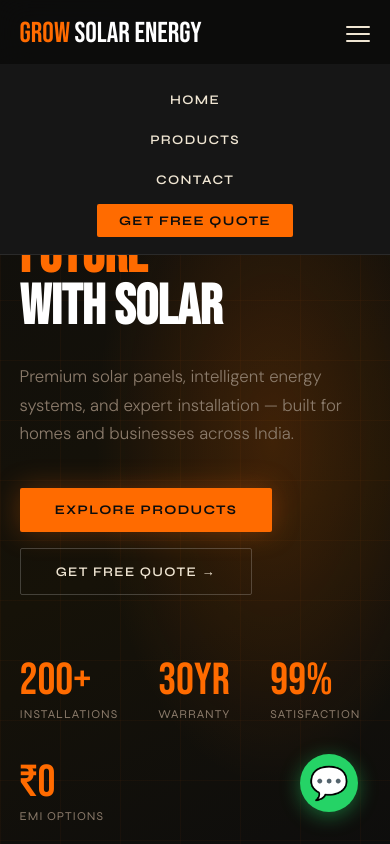
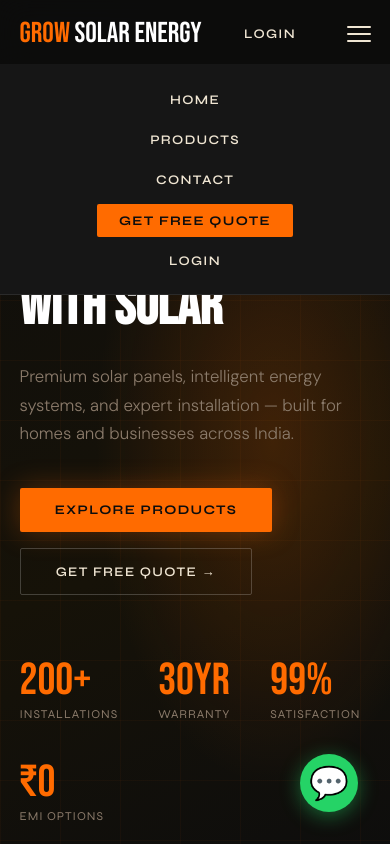
Before and after one commit to Aman-memon1805/Grow-Solar-, a website: page frontend/index.html in a window 390 px wide. Both pictures are taken after a click on the element 358 px from the left and 33 px from the top of the page. Shown: the top 844 px of the page. Drawn offline with Linux system fonts and the light colour scheme.

Commit message:
Updated login button on mobile menu

```diff
--- a/frontend/css/style.css
+++ b/frontend/css/style.css
@@ -377,3 +377,7 @@ footer p { font-size: 0.8rem; color: var(--muted); }
 #dev-credit a:hover {
   text-decoration: underline;
 }
+
+@media (max-width: 768px) {
+  #nav-user-menu { display: none; }
+}
--- a/frontend/index.html
+++ b/frontend/index.html
@@ -32,6 +32,7 @@
     <li><a onclick="navigate('products')">Products</a></li>
     <li><a onclick="navigate('contact')">Contact</a></li>
     <li><a class="nav-cta" onclick="navigate('contact')">Get Free Quote</a></li>
+    <li id="nav-user-menu-mobile"></li>
   </ul>
   <div id="nav-user-menu"></div>
   <div class="hamburger" id="hamburger">
--- a/frontend/js/app.js
+++ b/frontend/js/app.js
@@ -68,18 +68,29 @@ function navigate(page) {
 function updateNav() {
   const user = getUser();
   const menu = $('#nav-user-menu');
+  const mobileMenu = $('#nav-user-menu-mobile');
+
+  let desktopHTML, mobileHTML;
 
   if (user) {
-    menu.innerHTML = `
+    desktopHTML = `
       <a class="nav-links-item" onclick="toggleDropdown()">👤 ${user.name.split(' ')[0]} ▾</a>
       <div class="user-dropdown" id="user-dd">
         ${user.role === 'admin' ? `<a onclick="navigate('admin'); closeDropdown()">⚙ Admin Panel</a>` : ''}
         <a onclick="navigate('profile'); closeDropdown()">My Profile</a>
         <a onclick="logout()">Logout</a>
       </div>`;
+    mobileHTML = `
+      ${user.role === 'admin' ? `<a onclick="navigate('admin')">⚙ Admin Panel</a>` : ''}
+      <a onclick="navigate('profile')">My Profile</a>
+      <a onclick="logout()">Logout</a>`;
   } else {
-    menu.innerHTML = `<a class="nav-links a nav-links-item" onclick="openModal('login')" style="font-family:'Syne',sans-serif;font-size:0.82rem;font-weight:600;letter-spacing:0.1em;text-transform:uppercase;color:var(--text);cursor:pointer;">Login</a>`;
+    desktopHTML = `<a class="nav-links-item" onclick="openModal('login')" style="font-family:'Syne',sans-serif;font-size:0.82rem;font-weight:600;letter-spacing:0.1em;text-transform:uppercase;color:var(--text);cursor:pointer;">Login</a>`;
+    mobileHTML = `<a onclick="openModal('login')">Login</a>`;
   }
+
+  if (menu) menu.innerHTML = desktopHTML;
+  if (mobileMenu) mobileMenu.innerHTML = mobileHTML;
 }
 
 function toggleDropdown() { $('#user-dd')?.classList.toggle('open'); }
```
